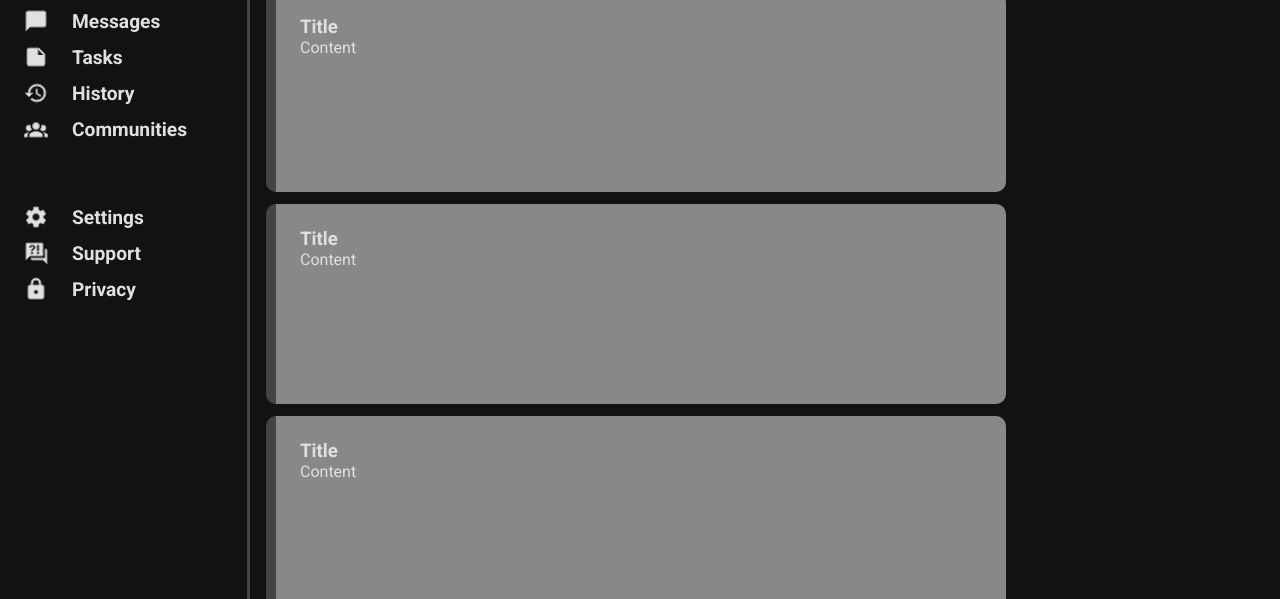
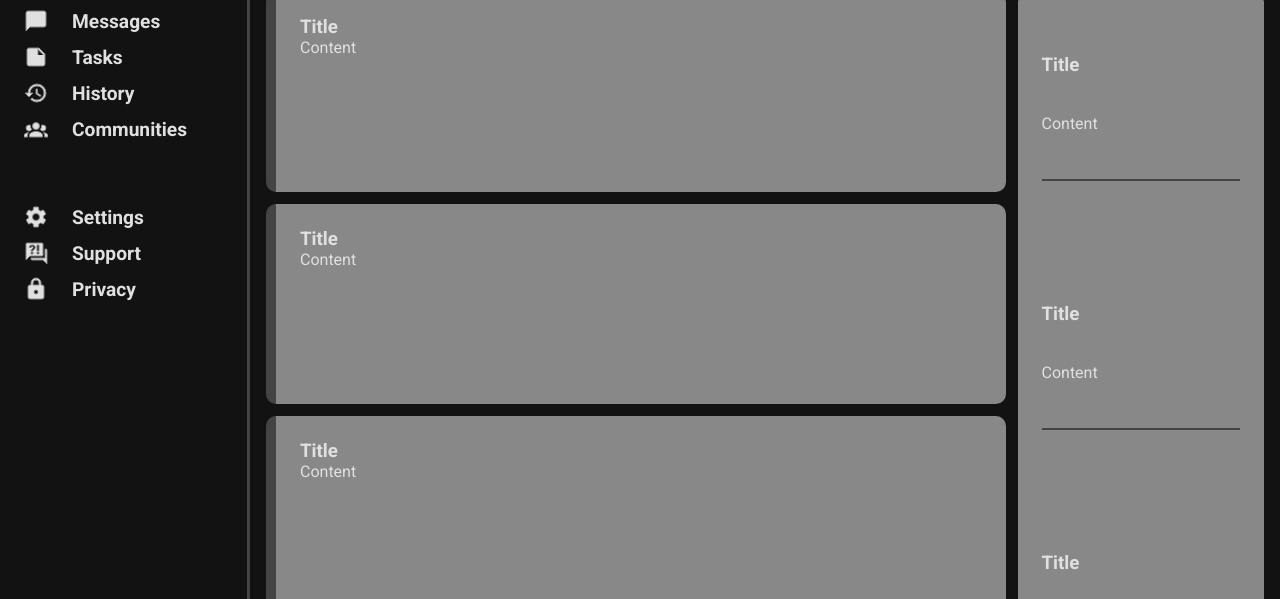
Before and after one commit to HoleInTheUniverse/admin-dashboard, a plain HTML site: page index.html in a window 1280 px wide. Shown: the part 191-790 px from the top of the page. Drawn offline with Linux system fonts and the light colour scheme.

Commit message:
Finish announcement board

```diff
--- a/index.html
+++ b/index.html
@@ -118,7 +118,22 @@
             </div>
             <div class="announcements">
                 <h2>Announcements</h2>
-                <div class="announcements-block"></div>
+                <div class="announcements-block">
+                    <div class="card">
+                        <p>
+                            <h3>Title</h3>
+                            <span>Content</span><hr>
+                        </p>
+                        <p>
+                            <h3>Title</h3>
+                            <span>Content</span><hr>
+                        </p>
+                        <p>
+                            <h3>Title</h3>
+                            <span>Content</span>
+                        </p>
+                    </div>
+                </div>
             </div>
             <div class="trending">
                 <h2>Trending</h2>
--- a/styles.css
+++ b/styles.css
@@ -194,6 +194,30 @@ ul {
     border-left: 10px solid var(--border-color);
 }
 
+.announcements, .trending {
+    display: flex;
+    flex-direction: column;
+}
+
+.announcements-block, .trending-block {
+    flex: 1;
+}
+
+.announcements-block .card, .trending-block .card {
+    height: 100%;
+}
+
+.announcements-block .card {
+    display: flex;
+    flex-direction: column;
+    justify-content: space-between;
+}
+
+.announcements-block .card hr {
+    margin: 8px 0;
+    border: 1px solid var(--border-color);
+}
+
 /* Miscellaneous */
 
 .icon {
```
